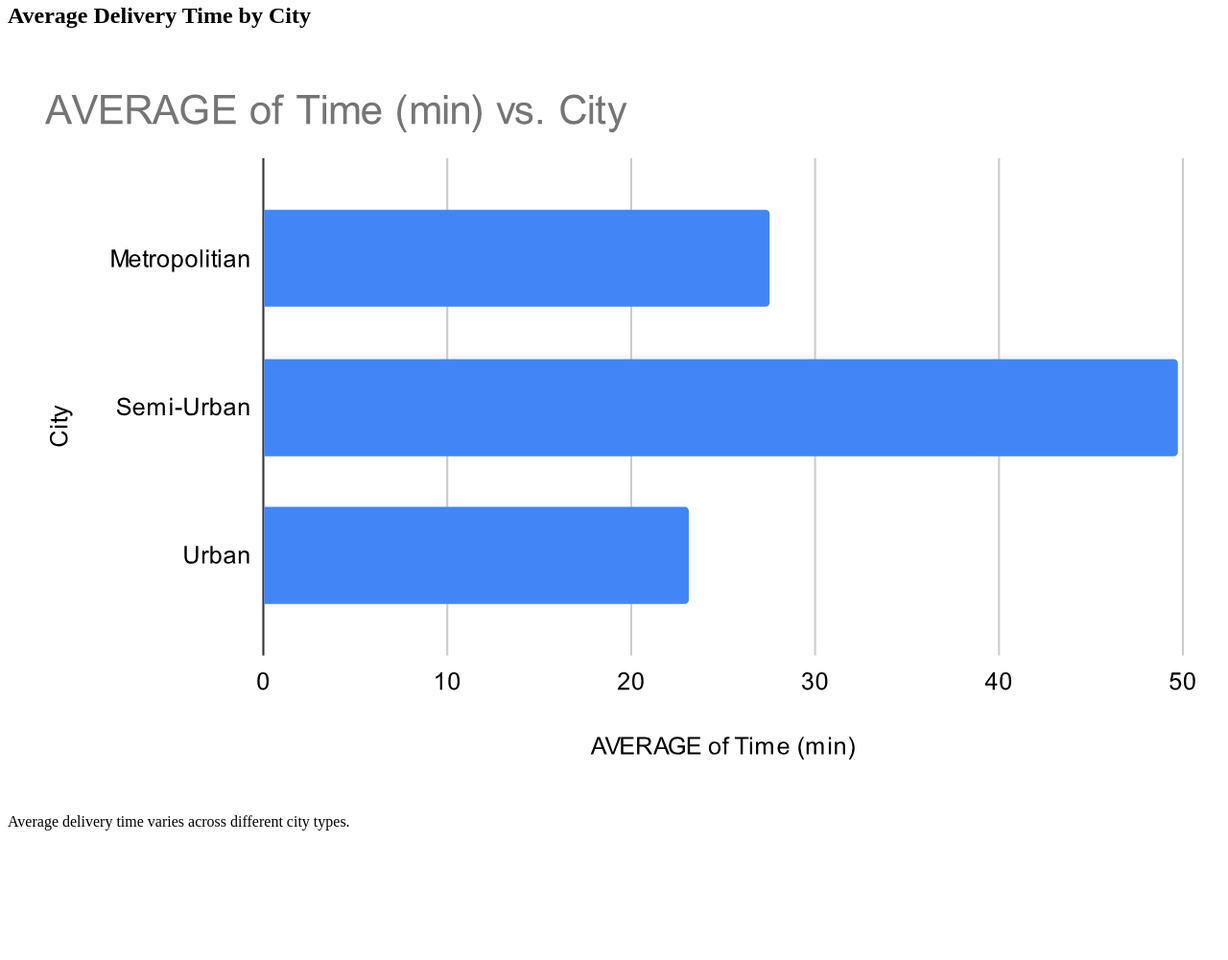
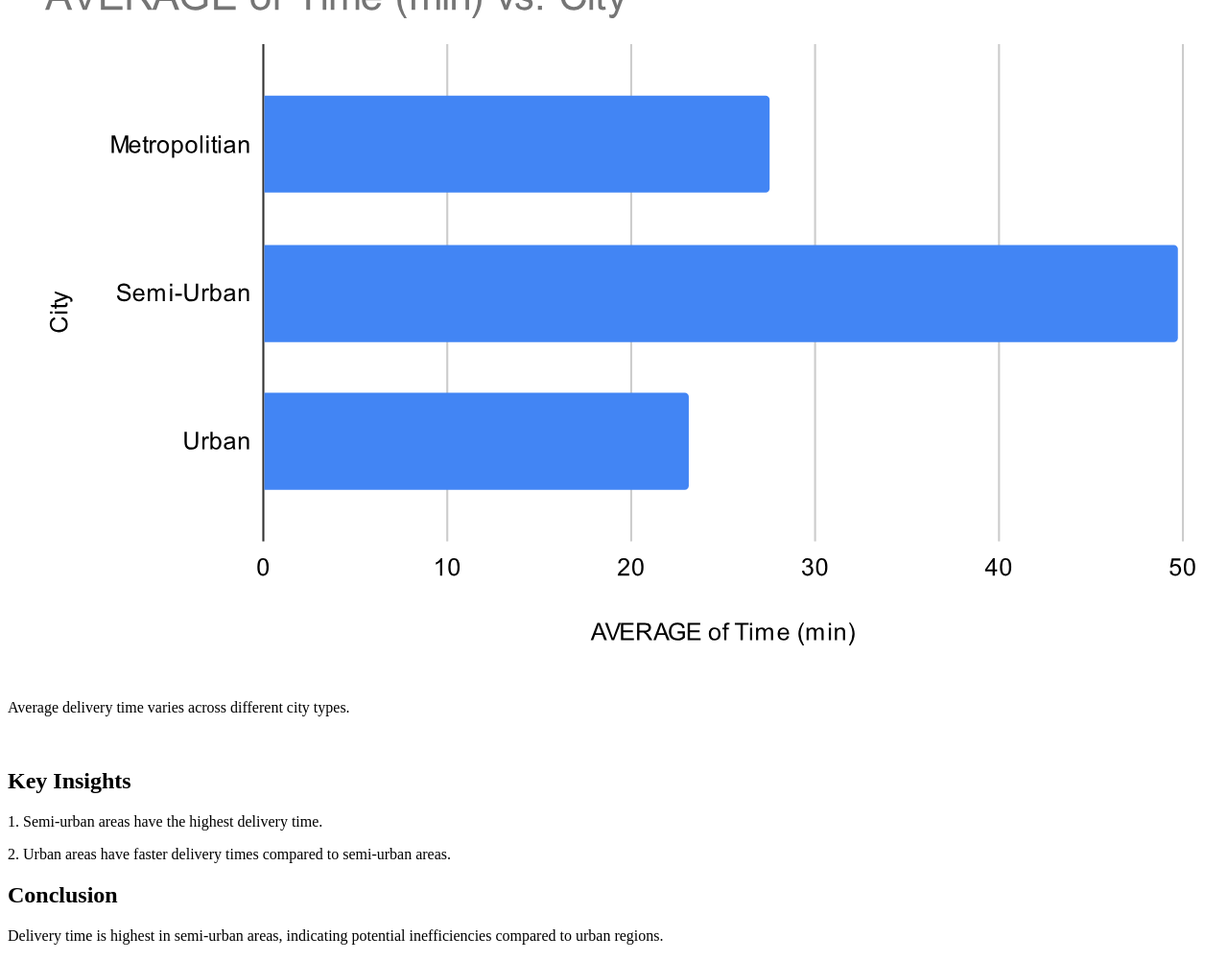
Before and after one commit to Ginger-Osinuga/Food-Delivery-Analysis, a plain HTML site: page index.html in a window 1280 px wide. Shown: the part 182-1183 px from the top of the page at 96% size. Before the commit the page ends 1064 px from the top, so only its background shows below. Drawn offline with Linux system fonts and the light colour scheme.

Commit message:
Update index.html

```diff
--- a/index.html
+++ b/index.html
@@ -1,7 +1,10 @@
 <h1>Food Delivery Analysis</h1>
+<h2>Average Delivery Time by City</h2>
+<img src="AVERAGE of Time (min) vs. City.svg" style="width:100%;">
+<p>Average delivery time varies across different city types.</p>
+<br>
 <h2>Key Insights</h2>
 <p>1. Semi-urban areas have the highest delivery time.</p>
 <p>2. Urban areas have faster delivery times compared to semi-urban areas.</p>
-<h2>Average Delivery Time by City</h2>
-<img src="AVERAGE of Time (min) vs. City.svg" style="width:100%;">
-<p>Average delivery time varies across different city types.</p>
+<h2>Conclusion</h2>
+<p>Delivery time is highest in semi-urban areas, indicating potential inefficiencies compared to urban regions.</p>
```
